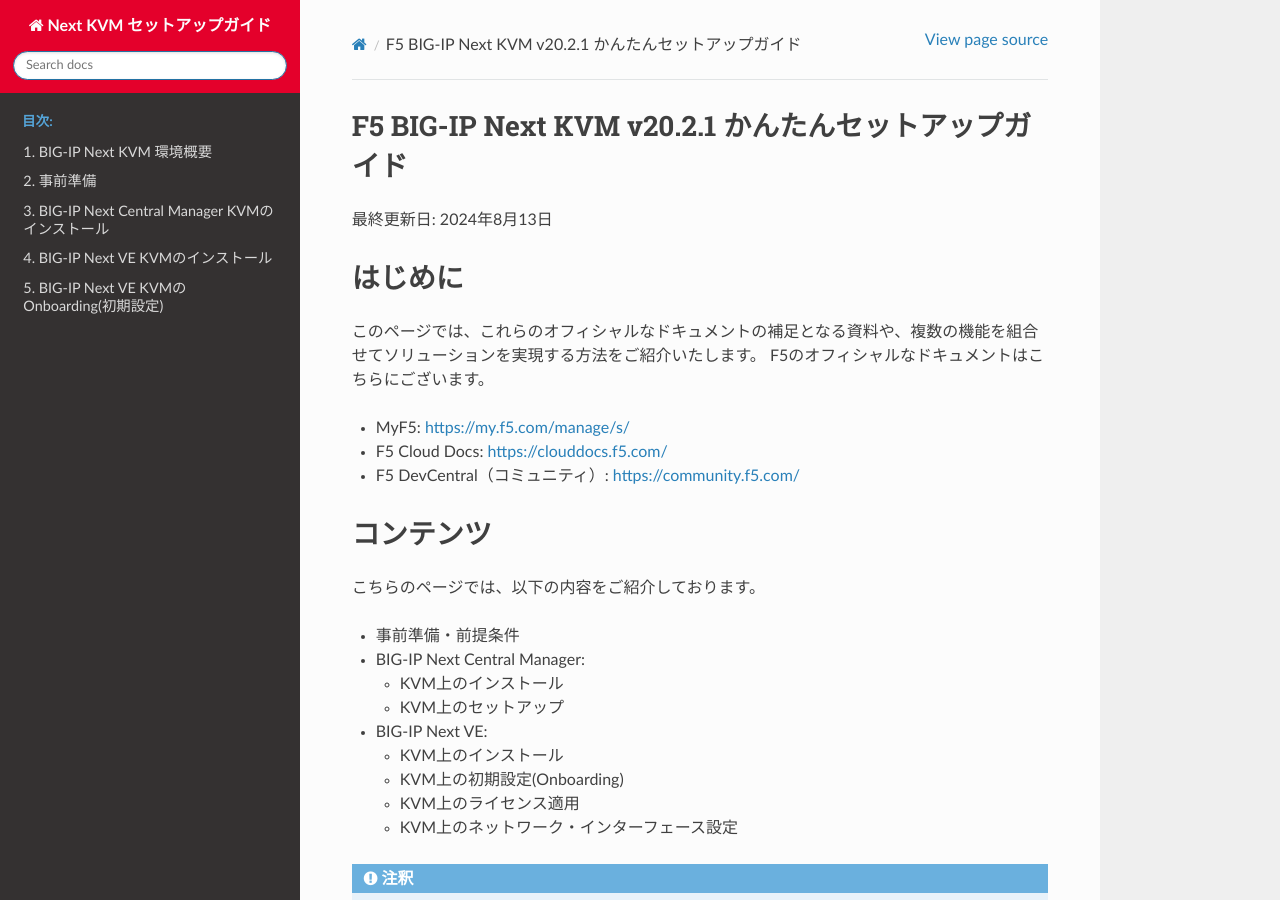
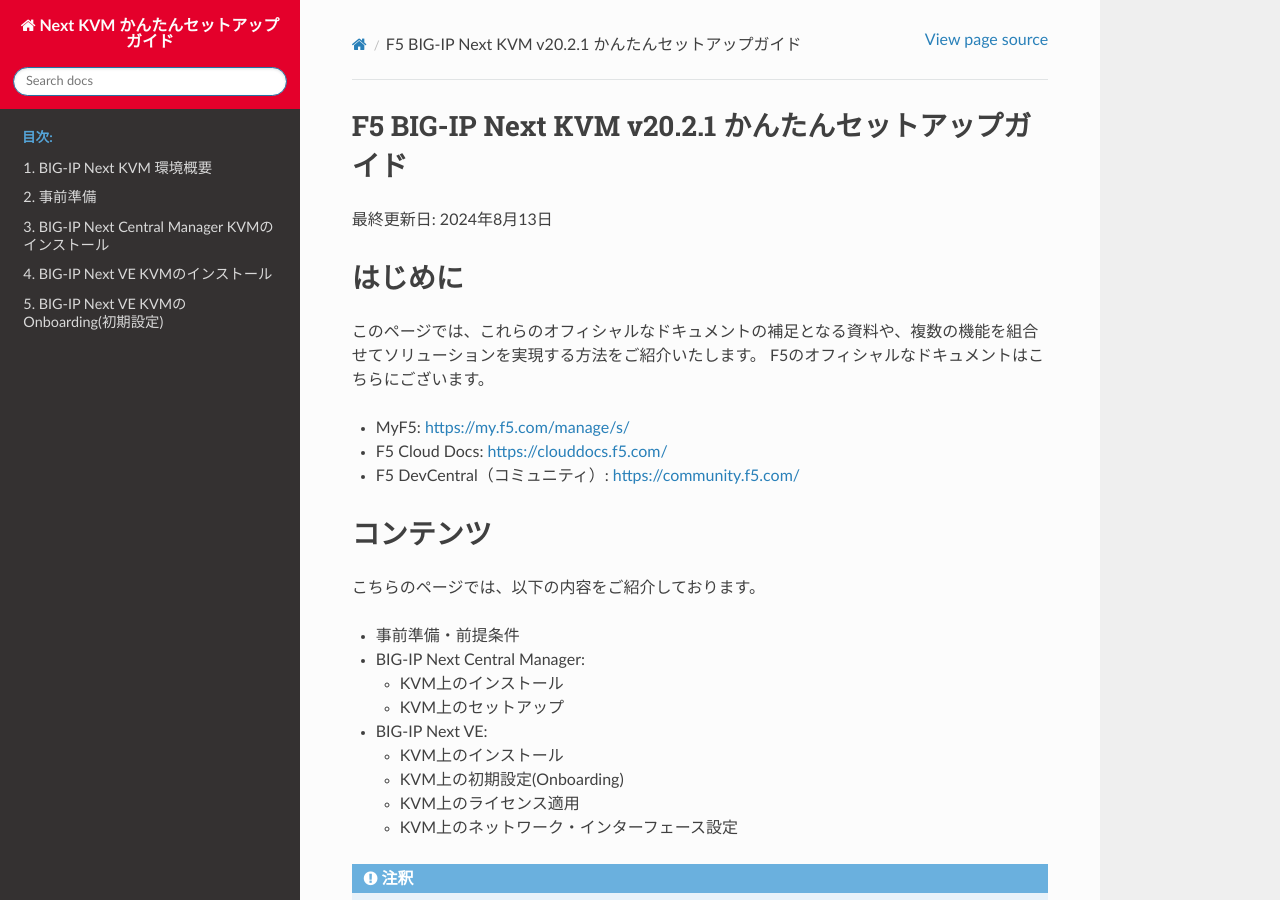
Before and after one commit to BeF5/f5j-easy-setup-next-kvm, a Sphinx documentation site: the page built from docs/index.rst, in a window 1280 px wide and 900 px high. Built offline with Sphinx 7.4.7 and the Read the Docs theme 2.0.0, drawn with Linux system fonts in a browser that asks for light colours.

Commit message:
update project name

```diff
--- a/docs/conf.py
+++ b/docs/conf.py
@@ -17,7 +17,7 @@
 
 # -- Project information -----------------------------------------------------
 
-project = 'Next KVM セットアップガイド'
+project = 'Next KVM かんたんセットアップガイド'
 copyright = '2024, F5ネットワークスジャパン合同会社'
 author = 'F5ネットワークスジャパン合同会社'
 
```
